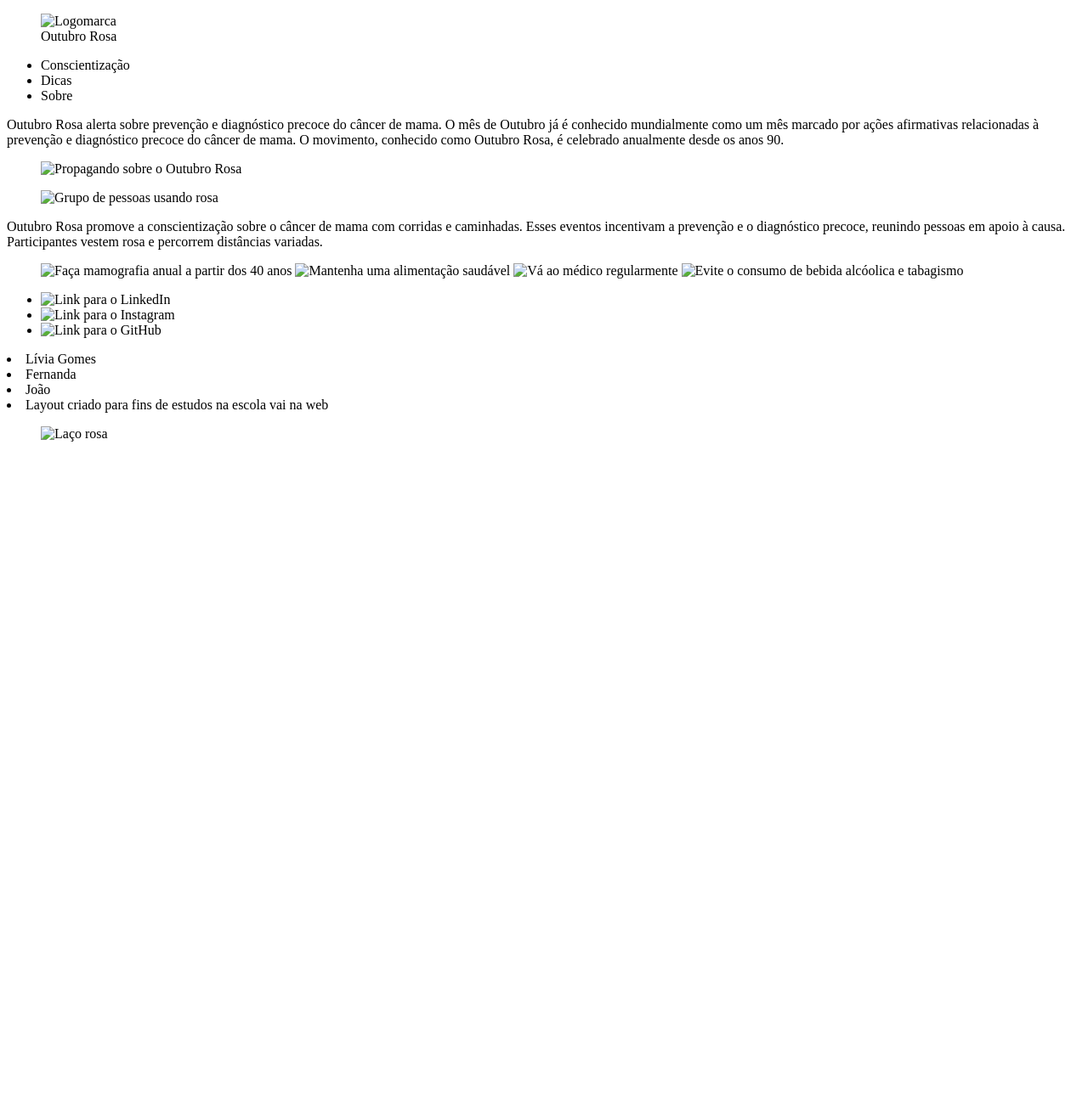
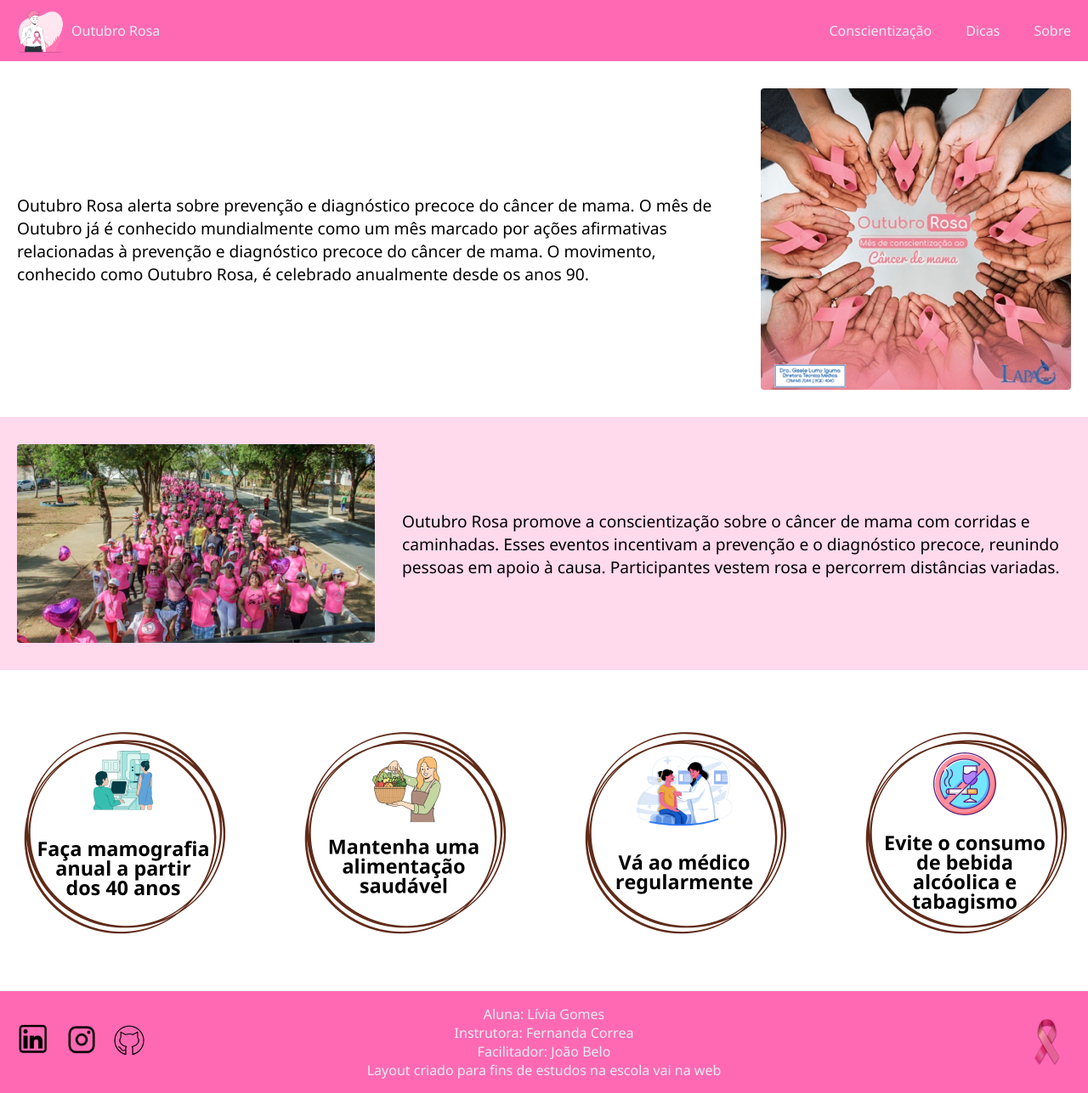
Before and after one commit to ViviSGG/outubro-rosa, a plain HTML site: page Index.html in a window 1280 px wide. Shown: the whole page at 85% size. Before the commit the page ends 800 px from the top, so only its background shows below. Drawn offline with Linux system fonts and the light colour scheme.

Commit message:
Add style

```diff
--- a/Index.html
+++ b/Index.html
@@ -3,12 +3,18 @@
 <head>
     <meta charset="UTF-8">
     <meta name="viewport" content="width=device-width, initial-scale=1.0">
-    <title>Document</title>
+    <link rel="stylesheet" href="style.css">
+    <link rel="shortcut icon" href="assets\logomarca.png" type="image/x-icon">
+    <link rel="preconnect" href="https://fonts.googleapis.com">
+    <link rel="preconnect" href="https://fonts.gstatic.com" crossorigin>
+    <link href="https://fonts.googleapis.com/css2?family=Noto+Sans:ital,wght@0,100..900;1,100..900&display=swap" rel="stylesheet">
+    <title>Outubro Rosa</title>
 </head>
 <body>
     <header>
+        <section>
             <figure>
-            <img src="" alt="Logomarca">
+                <img src="assets\logomarca.png" alt="Logomarca">
                 <figcaption>Outubro Rosa</figcaption>
             </figure>
             <nav>
@@ -18,48 +24,55 @@
                     <li>Sobre</li>
                 </ul>
             </nav>
+        </section>
     </header>
     <main>
+        <section class="box1">
             <article>
                 <p>
                     Outubro Rosa alerta sobre prevenção e diagnóstico precoce do câncer de mama. O mês de Outubro já é conhecido mundialmente como um mês marcado por ações afirmativas relacionadas à prevenção e diagnóstico precoce do câncer de mama. O movimento, conhecido como Outubro Rosa, é celebrado anualmente desde os anos 90.
                 </p>
                 <figure>
-                <img src="" alt="Propagando sobre o Outubro Rosa">
+                    <img src="assets\propaganda.png" alt="Propagando sobre o Outubro Rosa">
                 </figure>
             </article>
+        </section>
+        <section class="box2">
             <article>
                 <figure>
-                <img src="" alt="Grupo de pessoas usando rosa">
+                    <img src="assets\pessoas.png" alt="Grupo de pessoas usando rosa">
                 </figure>
                 <p>Outubro Rosa promove a conscientização sobre o câncer de mama com corridas e caminhadas. Esses eventos incentivam a prevenção e o diagnóstico precoce, reunindo pessoas em apoio à causa. Participantes vestem rosa e percorrem distâncias variadas.</p>
             </article>
-        <section>
+        </section>
+        <section class="box3">
             <figure>
-                <img src="" alt="Faça mamografia anual a partir dos 40 anos">
-                <img src="" alt="Mantenha uma alimentação saudável">
-                <img src="" alt="Vá ao médico regularmente">
-                <img src="" alt="Evite o consumo de bebida alcóolica e tabagismo">
+                <img src="assets\card1.png" alt="Faça mamografia anual a partir dos 40 anos">
+                <img src="assets\card2.png" alt="Mantenha uma alimentação saudável">
+                <img src="assets\card3.png" alt="Vá ao médico regularmente">
+                <img src="assets\card4.png" alt="Evite o consumo de bebida alcóolica e tabagismo">
             </figure>
         </section>
     </main>
     <footer>
+        <section>
             <nav>
-            <ul>
-                <li><img src="" alt="Link para o LinkedIn"></li>
-                <li><img src="" alt="Link para o Instagram"></li>
-                <li><img src="" alt="Link para o GitHub"></li>
+                <ul class="redes">
+                    <li><a href="https://www.linkedin.com/in/l%C3%ADvia-gomes-6a5771230/" target="_blank"><img src="assets\linkedin.png" alt="Link para o LinkedIn"></a></li>
+                    <li><img src="assets\instagram.png" alt="Link para o Instagram"></li>
+                    <li><a href="https://github.com/ViviSGG" target="_blank"><img src="assets\github.png" alt="Link para o GitHub"></a></li>
                 </ul>
             </nav>
-        <section>
-            <li>Lívia Gomes</li>
-            <li>Fernanda</li>
-            <li>João</li>
+            <ul class="info">
+                <li>Aluna: Lívia Gomes</li>
+                <li>Instrutora: Fernanda Correa</li>
+                <li>Facilitador: João Belo</li>
                 <li>Layout criado para fins de estudos na escola vai na web</li>
+            </ul>
+            <figure>
+                <img src="assets\laco.png" alt="Laço rosa">
+            </figure>
         </section>
-        <figure>
-            <img src="" alt="Laço rosa">
-        </figure>
     </footer>
 </body>
 </html>
--- /dev/null
+++ b/Style.scss
@@ -0,0 +1,156 @@
+// @import url('https://fonts.googleapis.com/css2?family=Noto+Sans:ital,wght@0,100..900;1,100..900&display=swap');
+
+* {
+    margin: 0;
+    padding: 0;
+    box-sizing: border-box;
+    font-family: 'Noto Sans', Arial, sans-serif;
+}
+
+header {
+    display: flex;
+    background-color: #FF69B4;
+    justify-content: center;
+    color: #E4EEF1;
+
+    section {
+        display: flex;
+        width: 1240px;
+        margin: 8px 16px;
+        justify-content: space-between;
+        align-items: center;
+    }
+
+    figure {
+        display: flex;
+        align-items: center;
+        gap: 8px;
+
+        img {
+            width: 56px;
+        }
+    }
+
+    ul {
+        display: flex;
+        list-style: none;
+        gap: 40px;
+    }
+}
+
+main {
+    display: flex;
+    flex-direction: column;
+    align-items: center;
+
+    .box1 {
+        display: flex;
+        width: 100%;
+        justify-content: center;
+
+        article {
+            display: flex;
+            align-items: center;
+            width: 1240px;
+            margin: 32px 16px;
+            gap: 32px;
+            font-size: 1.2rem;
+
+            figure {
+                display: flex;
+                border-radius: 8px;
+
+                img {
+                    border-radius: 4px;
+                }
+            }
+        }
+    }
+
+    .box2 {
+        display: flex;
+        width: 100%;
+        justify-content: center;
+        background-color: #FFD9EC;
+
+        article {
+            display: flex;
+            align-items: center;
+            width: 1240px;
+            margin: 32px 16px;
+            gap: 32px;
+            font-size: 1.2rem;
+
+            figure {
+                display: flex;
+
+                img {
+                    border-radius: 4px;
+                }
+            }
+        }
+    }
+
+    .box3 {
+        display: flex;
+        width: 100%;
+        justify-content: center;
+
+        figure {
+            display: flex;
+            width: 1240px;
+            margin: 64px 16px;
+            justify-content: space-between;
+            flex-wrap: wrap;
+        }
+    }
+}
+
+footer {
+    display: flex;
+    justify-content: center;
+    background-color: #FF69B4;
+    color: #E4EEF1;
+
+    section {
+        display: flex;
+        width: 1240px;
+        justify-content: space-between;
+        align-items: center;
+        margin: 16px 16px;
+
+        nav {
+            width: 100%;
+        }
+
+        .redes {
+            display: flex;
+            list-style: none;
+            align-items: center;
+            gap: 16px;
+
+            img {
+                width: 40px;
+            }
+        }
+
+        .info {
+            display: flex;
+            flex-direction: column;
+            list-style: none;
+            width: 140%;
+            align-items: center;
+        }
+
+        figure {
+            display: flex;
+            width: 100%;
+            align-items: center;
+            justify-content: end;
+
+            img {
+                width: 56px;
+            }
+        }
+    }
+}
```
Also changed, not shown: Style.css (added), 1 other file. Lines whose indentation alone changed are shown as unchanged.
